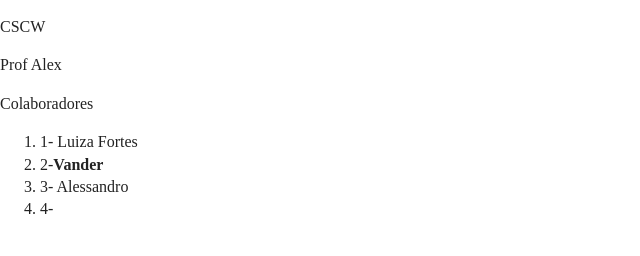
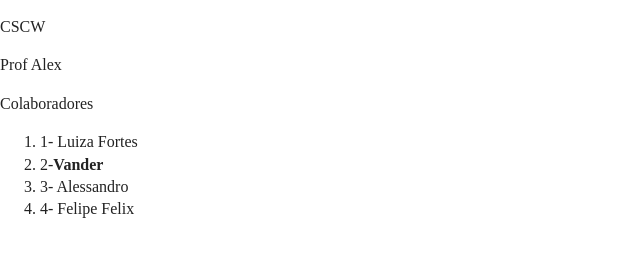
Before and after one commit to salgado/cscw.2019.2.pullrequest.alex, a plain HTML site: page index.html in a window 1280 px wide. Shown: the whole page, without its empty margins (0-640 px from the left). Drawn offline with nearby package versions, Linux system fonts and the light colour scheme.

Commit message:
Adicionando colaborador Felipe Felix

```diff
--- a/index.html
+++ b/index.html
@@ -31,7 +31,7 @@
   <li>1- Luiza Fortes</li>
   <li>2-<strong>Vander</strong></li>
   <li>3- Alessandro</li>
-  <li>4-</li>
+  <li>4- Felipe Felix</li>
   </ol>
 
   <script src="js/vendor/modernizr-3.7.1.min.js"></script>
```
